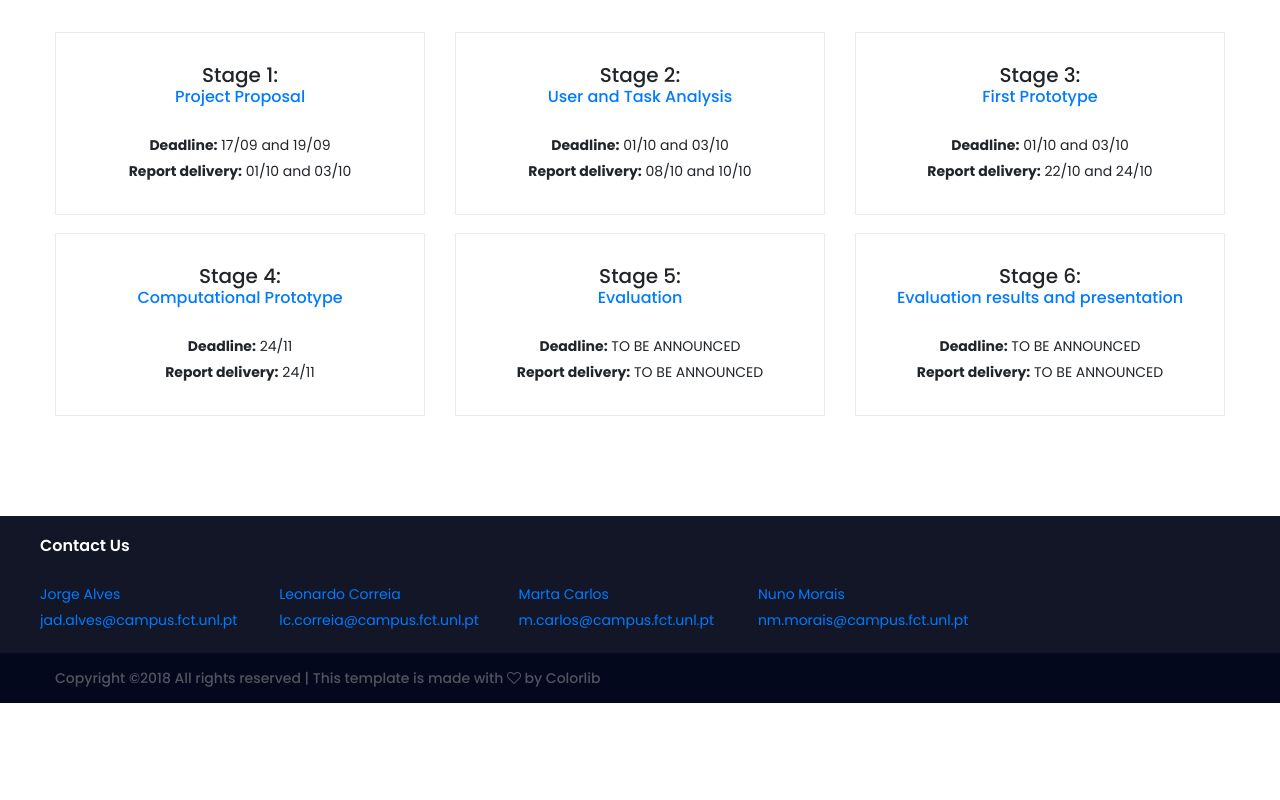
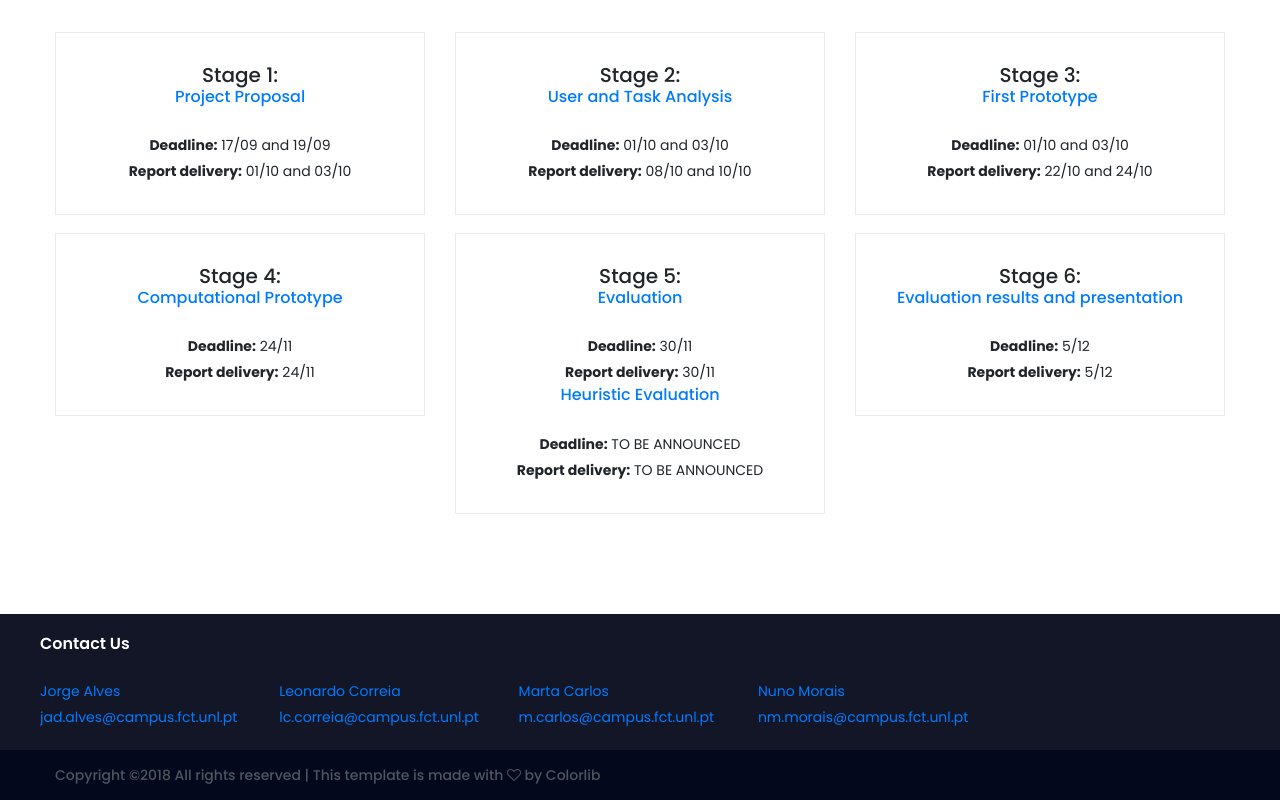
Before and after one commit to lc-correia/projectwebsite, a website: page project.html in a window 1280 px wide. Shown: the part 615-1415 px from the top of the page. Before the commit the page ends 1318 px from the top, so only its background shows below. Drawn offline with Linux system fonts and the light colour scheme; no server answers.

Commit message:
Added reports, missing fifthStage

```diff
--- a/project.html
+++ b/project.html
@@ -137,7 +137,13 @@
                     <div class="col-lg-4 col-md-6">
                         <div class="stages">
                                 <h5>Stage 5:</h5>
-                                <a href="" target="_blank"><h6>Evaluation</h6></a>
+                                <a href="project_stages/fifth_stage_report.pdf" target="_blank"><h6>Evaluation</h6></a>
+                                <div class="l_news_content">
+                                  </br>
+                                    <p><b>Deadline:</b> 30/11</p>
+                                    <p><b>Report delivery:</b> 30/11</p>
+                                </div>
+                                <a href="project_stages/fifth_stage_report_heuristics.pdf" target="_blank"><h6>Heuristic Evaluation</h6></a>
                                 <div class="l_news_content">
                                   </br>
                                     <p><b>Deadline:</b> TO BE ANNOUNCED</p>
@@ -148,11 +154,11 @@
                     <div class="col-lg-4 col-md-6">
                         <div class="stages">
                                 <h5>Stage 6:</h5>
-                                <a href="" target="_blank"><h6>Evaluation results and presentation</h6></a>
+                                <a href="project_stages/sixth_stage_report.pdf" target="_blank"><h6>Evaluation results and presentation</h6></a>
                                 <div class="l_news_content">
                                   </br>
-                                    <p><b>Deadline:</b> TO BE ANNOUNCED</p>
-                                    <p><b>Report delivery:</b> TO BE ANNOUNCED</p>
+                                    <p><b>Deadline:</b> 5/12</p>
+                                    <p><b>Report delivery:</b> 5/12</p>
                                 </div>
                         </div>
                     </div>
```
Also changed, not shown: 2 other files.
